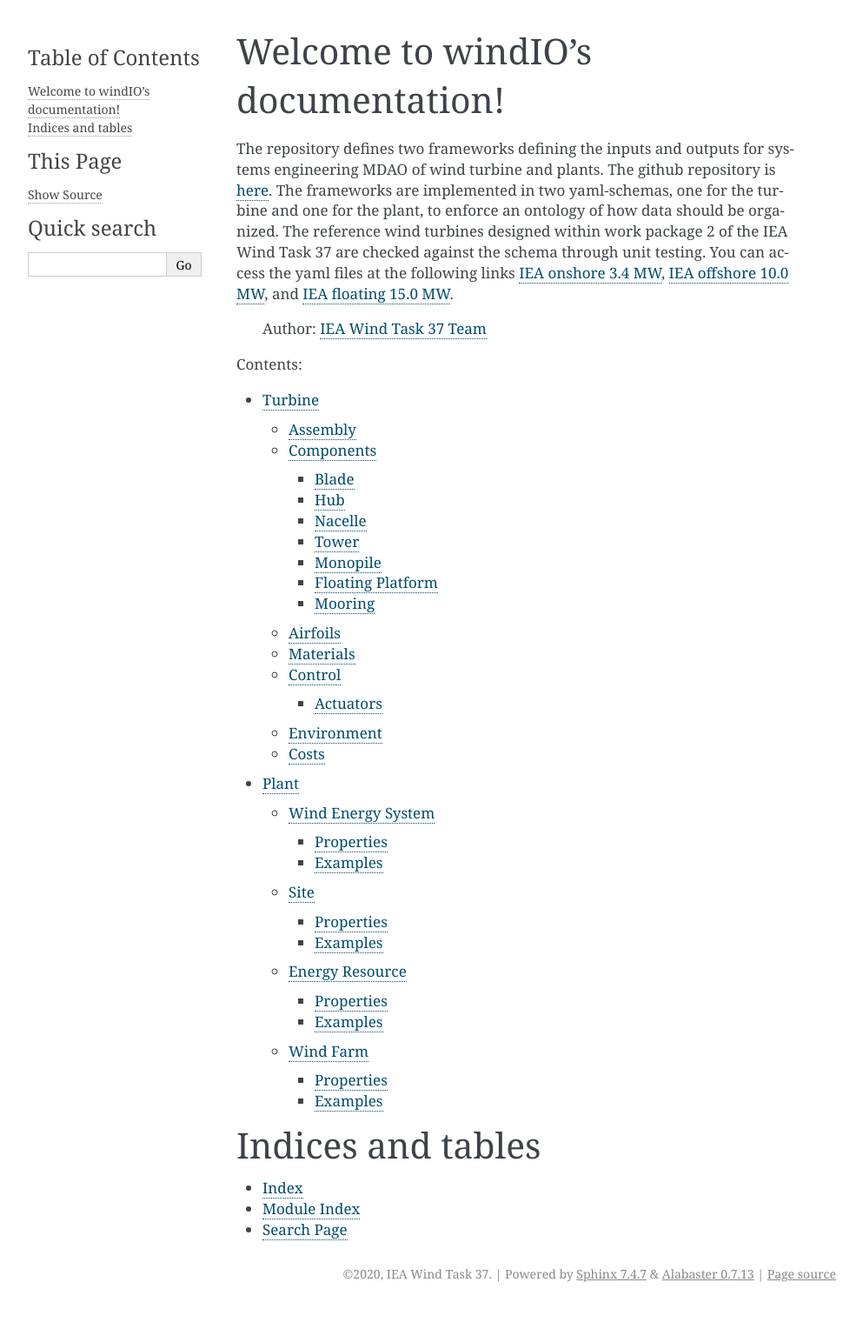
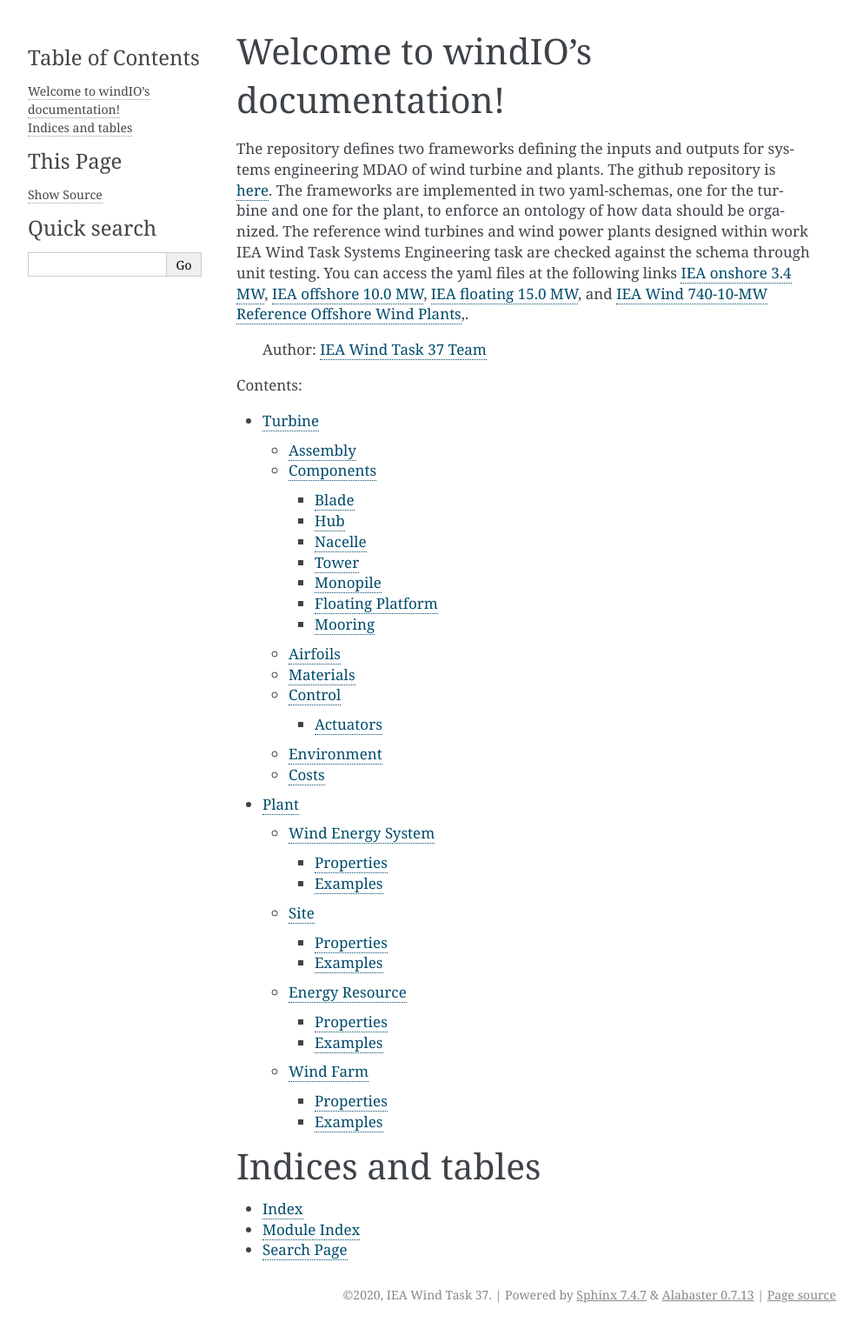
Before and after one commit to IEAWindTask37/windIO, a Sphinx documentation site: the page built from docs/index.rst, in a window 1280 px wide. Shown: the whole page at 87% size, without its empty margins (148-1141 px from the left). Built offline with Sphinx 7.4.7, drawn with Linux system fonts in a browser that asks for light colours; before the commit the page ends 1504 px from its top, so only the background shows below that.

Commit message:
Link to IEA Wind 740-10 ROWP

```diff
--- a/docs/index.rst
+++ b/docs/index.rst
@@ -9,7 +9,7 @@ Welcome to windIO's documentation!
 .. only:: html
 
 The repository defines two frameworks defining the inputs and outputs for systems engineering MDAO of wind turbine and plants. The github repository is `here <https://github.com/IEAWindTask37/windIO>`_.
-The frameworks are implemented in two yaml-schemas, one for the turbine and one for the plant, to enforce an ontology of how data should be organized. The reference wind turbines designed within work package 2 of the IEA Wind Task 37 are checked against the schema through unit testing. You can access the yaml files at the following links `IEA onshore 3.4 MW  <https://github.com/IEAWindTask37/IEA-3.4-130-RWT/blob/master/yaml/IEA-3.4-130-RWT.yaml>`_, `IEA offshore 10.0 MW  <https://github.com/IEAWindTask37/IEA-10.0-198-RWT/blob/master/yaml/IEA-10-198-RWT.yaml>`_, and `IEA floating 15.0 MW  <https://github.com/IEAWindTask37/IEA-15-240-RWT/blob/master/WT_Ontology/IEA-15-240-RWT.yaml>`_.
+The frameworks are implemented in two yaml-schemas, one for the turbine and one for the plant, to enforce an ontology of how data should be organized. The reference wind turbines and wind power plants designed within work IEA Wind Task Systems Engineering task are checked against the schema through unit testing. You can access the yaml files at the following links `IEA onshore 3.4 MW  <https://github.com/IEAWindTask37/IEA-3.4-130-RWT/blob/master/yaml/IEA-3.4-130-RWT.yaml>`_, `IEA offshore 10.0 MW  <https://github.com/IEAWindTask37/IEA-10.0-198-RWT/blob/master/yaml/IEA-10-198-RWT.yaml>`_, `IEA floating 15.0 MW  <https://github.com/IEAWindTask37/IEA-15-240-RWT/blob/master/WT_Ontology/IEA-15-240-RWT.yaml>`_, and `IEA Wind 740-10-MW Reference Offshore Wind Plants <https://github.com/IEAWindTask37/IEA-Wind-740-10-ROWP/blob/main/README.md>`_,.
 
     Author: `IEA Wind Task 37 Team <mailto:pietro.bortolotti@nrel.gov>`_
 
```
